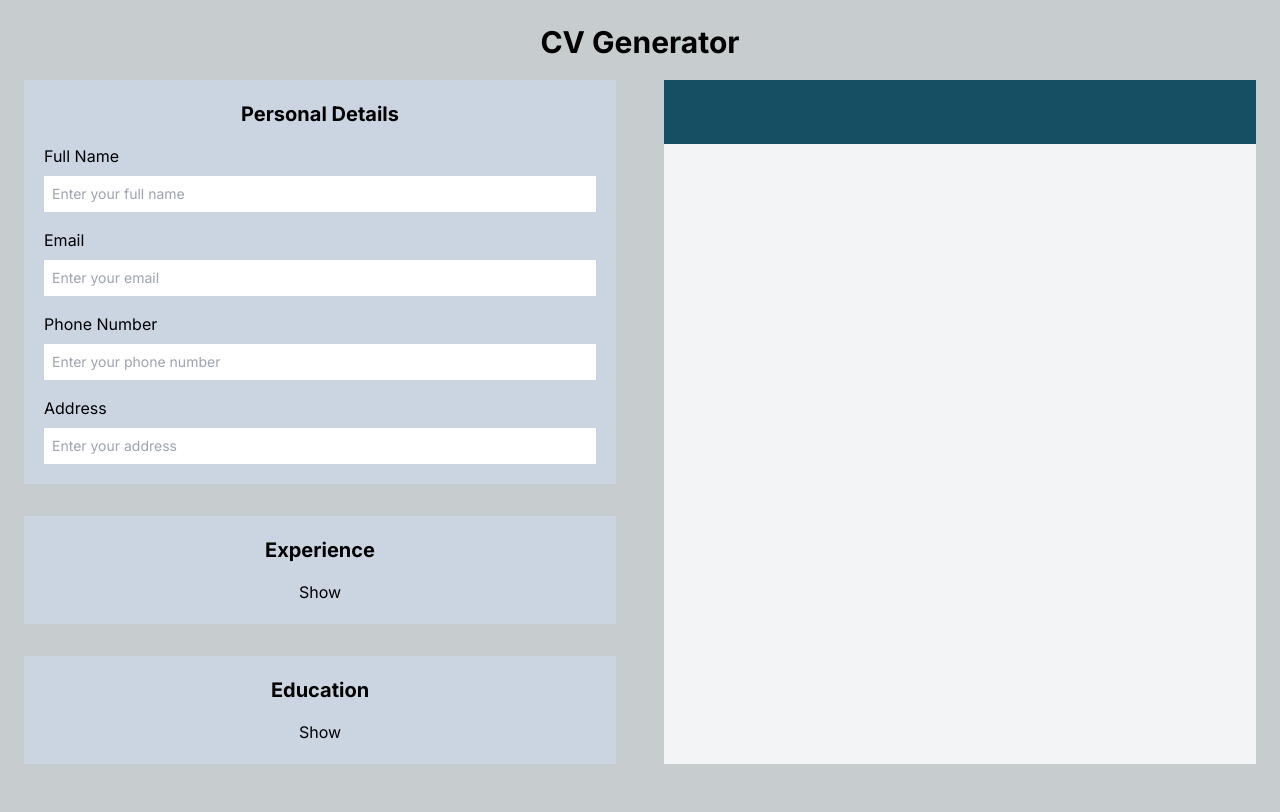
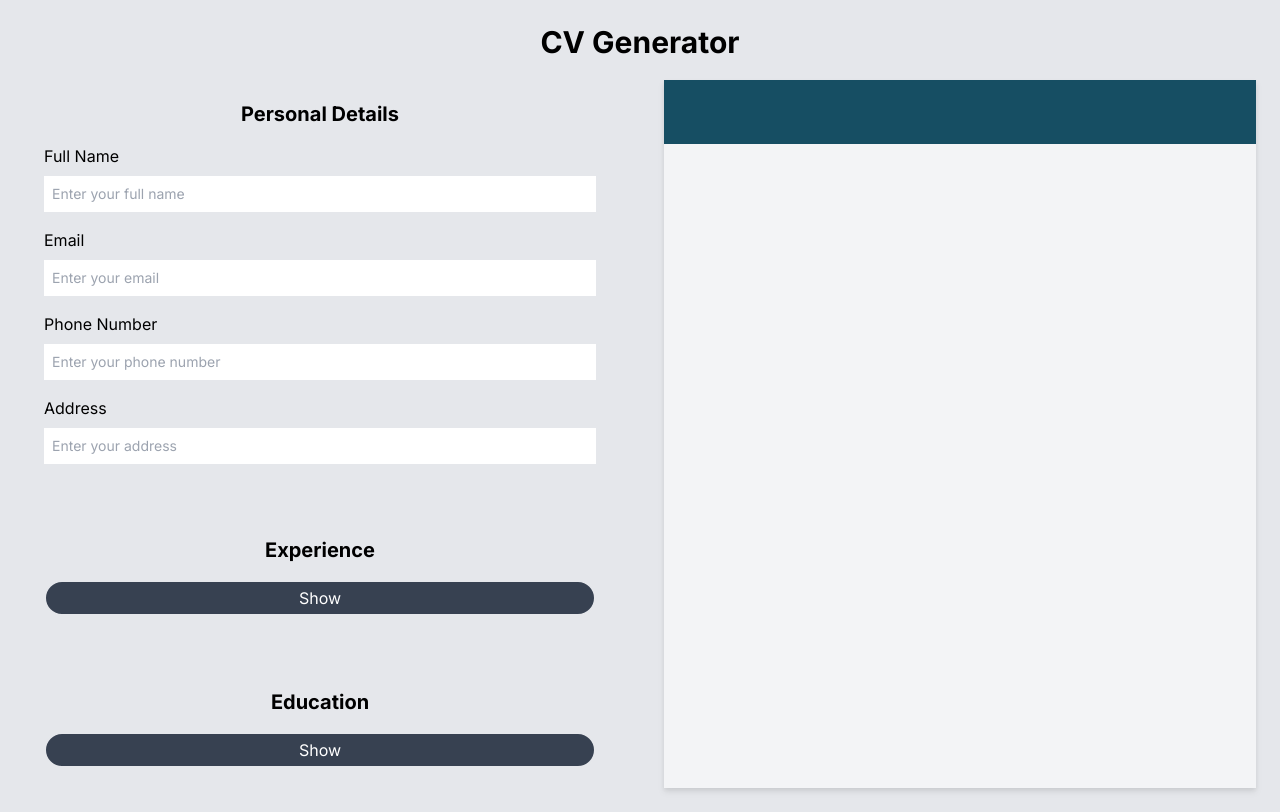
Before and after one commit to tjjames230/cv-application, a React (Vite) app: page / in a window 1280 px wide. Built offline with nearby package versions, Linux system fonts and the light colour scheme.

Commit message:
UPDATE: styled buttons

```diff
--- a/src/components/Education.jsx
+++ b/src/components/Education.jsx
@@ -7,7 +7,7 @@ const Education = ({ isActive, onShow, education, setEducation }) => {
 	const [editObj, setEditObj] = useState(null);
 
 	return (
-		<section className="bg-slate-300 p-5 flex flex-col gap-4">
+		<section className="p-5 flex flex-col gap-4">
 			<h3 className="text-xl font-bold text-center">Education</h3>
 			{isActive ? (
 				<>
@@ -28,7 +28,12 @@ const Education = ({ isActive, onShow, education, setEducation }) => {
 					/>
 				</>
 			) : (
-				<button onClick={onShow}>Show</button>
+				<button
+					className="text-white bg-gray-700 border-solid border-2 hover:border-gray-700 hover:text-gray-700 hover:bg-gray-200 rounded-full py-1"
+					onClick={onShow}
+				>
+					Show
+				</button>
 			)}
 		</section>
 	);
--- a/src/components/EducationList.jsx
+++ b/src/components/EducationList.jsx
@@ -25,18 +25,18 @@ const EducationList = ({
 		return (
 			<div
 				key={edItem.id}
-				className="p-4 flex justify-between rounded-lg border-black border border-solid bg-white"
+				className="p-4 flex justify-between items-center bg-gray-200 rounded-lg drop-shadow-md"
 			>
 				<h3 className="font-bold">{edItem.school}</h3>
-				<div className="flex gap-10">
+				<div className="flex gap-4">
 					<button
-						className="text-blue-500"
+						className="text-sm text-gray-700 border-gray-700 border-solid border-2 hover:bg-gray-700 hover:text-white rounded-full px-6 py-1"
 						onClick={(e) => handleEdit(e, edItem)}
 					>
 						Edit
 					</button>
 					<button
-						className="text-red-500"
+						className="text-sm text-red-500 border-red-500 border-solid border-2 hover:bg-red-500 hover:text-white rounded-full px-6 py-1"
 						onClick={(e) => handleDelete(e, edItem)}
 					>
 						Delete
@@ -50,7 +50,12 @@ const EducationList = ({
 		return (
 			<section className="flex flex-col gap-4">
 				{list}
-				<button onClick={onShow}>Create New</button>
+				<button
+					className="text-white bg-blue-500 border-solid border-2 hover:border-blue-500 hover:text-blue-500 hover:bg-gray-200 rounded-full py-1"
+					onClick={onShow}
+				>
+					Create New
+				</button>
 			</section>
 		);
 	}
--- a/src/components/Experience.jsx
+++ b/src/components/Experience.jsx
@@ -7,7 +7,7 @@ const Experience = ({ isActive, onShow, experience, setExperience }) => {
 	const [editObj, setEditObj] = useState(null);
 
 	return (
-		<section className="bg-slate-300 p-5 flex flex-col gap-4">
+		<section className="p-5 flex flex-col gap-4">
 			<h3 className="text-xl font-bold text-center">Experience</h3>
 			{isActive ? (
 				<>
@@ -28,7 +28,12 @@ const Experience = ({ isActive, onShow, experience, setExperience }) => {
 					/>
 				</>
 			) : (
-				<button onClick={onShow}>Show</button>
+				<button
+					className="text-white bg-gray-700 border-solid border-2 hover:border-gray-700 hover:text-gray-700 hover:bg-gray-200 rounded-full py-1"
+					onClick={onShow}
+				>
+					Show
+				</button>
 			)}
 		</section>
 	);
--- a/src/components/ExperienceList.jsx
+++ b/src/components/ExperienceList.jsx
@@ -25,18 +25,18 @@ const ExperienceList = ({
 		return (
 			<div
 				key={exItem.id}
-				className="p-4 flex justify-between rounded-lg border-black border border-solid bg-white"
+				className="p-4 flex justify-between items-center bg-gray-200 rounded-lg drop-shadow-md"
 			>
 				<h3 className="font-bold">{exItem.company}</h3>
-				<div className="flex gap-10">
+				<div className="flex gap-4">
 					<button
-						className="text-blue-500"
+						className="text-sm text-gray-700 border-gray-700 border-solid border-2 hover:bg-gray-700 hover:text-white rounded-full px-6 py-1"
 						onClick={(e) => handleEdit(e, exItem)}
 					>
 						Edit
 					</button>
 					<button
-						className="text-red-500"
+						className="text-sm text-red-500 border-red-500 border-solid border-2 hover:bg-red-500 hover:text-white rounded-full px-6 py-1"
 						onClick={(e) => handleDelete(e, exItem)}
 					>
 						Delete
@@ -50,7 +50,12 @@ const ExperienceList = ({
 		return (
 			<section className="flex flex-col gap-4">
 				{list}
-				<button onClick={onShow}>Create New</button>
+				<button
+					className="text-white bg-blue-500 border-solid border-2 hover:border-blue-500 hover:text-blue-500 hover:bg-gray-200 rounded-full py-1"
+					onClick={onShow}
+				>
+					Create New
+				</button>
 			</section>
 		);
 	}
--- a/src/components/PersonalDetails.jsx
+++ b/src/components/PersonalDetails.jsx
@@ -18,7 +18,7 @@ const PersonalDetails = ({ isActive, onShow, details, setDetails }) => {
 	};
 
 	return (
-		<section className="bg-slate-300 p-5 flex flex-col gap-4">
+		<section className="p-5 flex flex-col gap-4">
 			<h3 className="text-xl font-bold text-center">Personal Details</h3>
 			{isActive ? (
 				<>
@@ -49,7 +49,12 @@ const PersonalDetails = ({ isActive, onShow, details, setDetails }) => {
 					/>
 				</>
 			) : (
-				<button onClick={onShow}>Show</button>
+				<button
+					className="text-white bg-gray-700 border-solid border-2 hover:border-gray-700 hover:text-gray-700 hover:bg-gray-200 rounded-full py-1"
+					onClick={onShow}
+				>
+					Show
+				</button>
 			)}
 		</section>
 	);
--- a/src/components/Preview.jsx
+++ b/src/components/Preview.jsx
@@ -4,11 +4,11 @@ import PreviewExperience from "./PreviewExperience";
 
 const Preview = ({ details, education, experience }) => {
 	return (
-		<div className="flex flex-col w-6/12 bg-gray-100">
+		<section className="flex flex-col w-6/12 bg-gray-100 drop-shadow-md">
 			<PreviewDetails details={details} />
 			<PreviewExperience experience={experience} />
 			<PreviewEducation education={education} />
-		</div>
+		</section>
 	);
 };
 
--- a/src/index.css
+++ b/src/index.css
@@ -3,7 +3,7 @@
 @tailwind utilities;
 
 body {
-	background-color: rgb(199, 205, 207);
+	background-color: #e5e7eb;
 	font-family: "Inter", Arial, Helvetica, sans-serif;
 }
 
```
